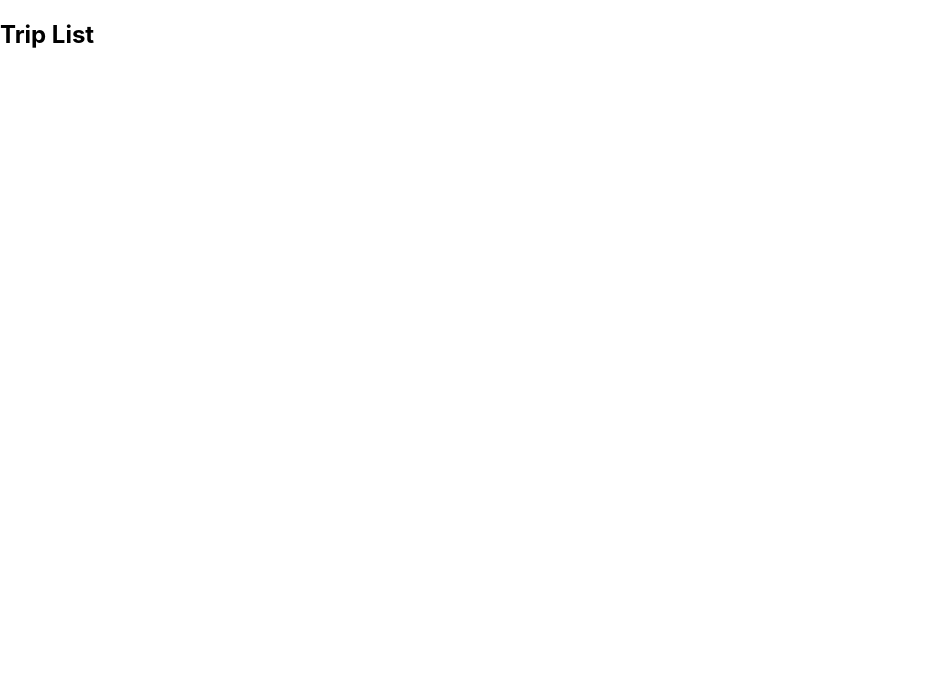
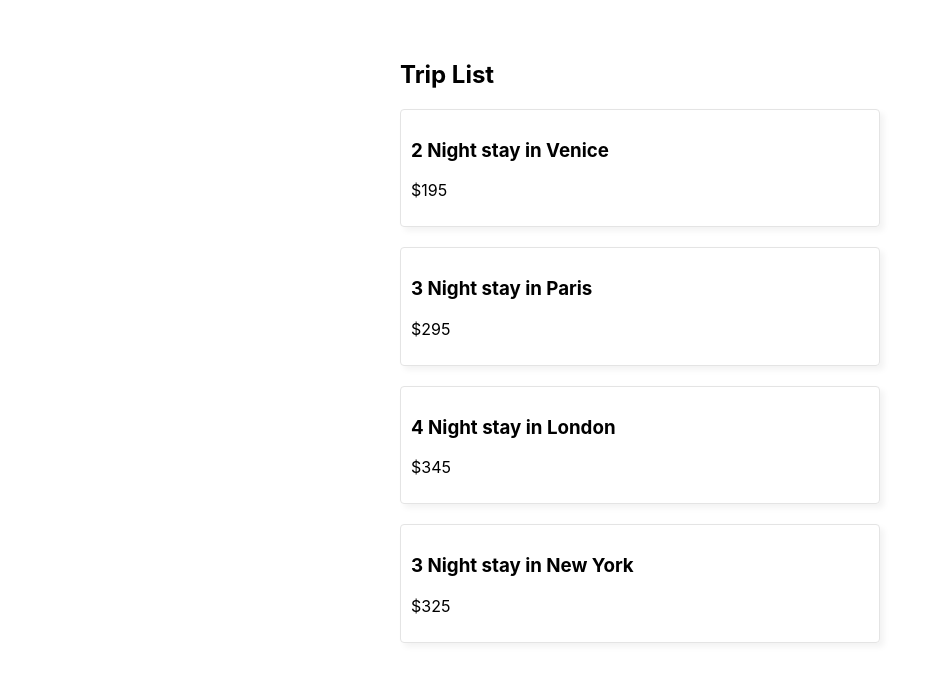
Before and after one commit to zeek-mansur/React-2, a React (Create React App) app in the folder tripago/: page / in a window 1280 px wide. Shown: the top 682 px of the page, without its empty margins (0-943 px from the left). Built offline with nearby package versions, Linux system fonts and the light colour scheme; data requests are answered from the project's data file.

Commit message:
Fetching data with useEffect

```diff
--- a/tripago/data/db.json
+++ b/tripago/data/db.json
@@ -3,19 +3,23 @@
 
         {
             "title": "2 Night stay in Venice",
-            "price": "$195"
+            "price": "$195",
+            "id": "1"
         },
         {
             "title": "3 Night stay in Paris",
-            "price": "$295"
+            "price": "$295",
+            "id": "2"
         },
         {
             "title": "4 Night stay in London",
-            "price": "$345"
+            "price": "$345",
+            "id": "3"
         },
         {
             "title": "3 Night stay in New York",
-            "price": "$325"
+            "price": "$325",
+            "id": "4"
         }
     ]
 
--- /dev/null
+++ b/tripago/src/components/TripList.css
@@ -0,0 +1,21 @@
+.trip-list {
+
+    width:  480px;
+    margin: 60px auto;
+
+}
+
+.trip-list ul {
+    padding: 0;
+}
+
+.trip-list li {
+
+    border: 1px solid #e4e4e4;
+    box-sizing: border-box;
+    padding: 10px;
+    box-shadow: 4px 4px 6px rgba(0, 0, 0, 0.05);
+    border-radius: 4px;
+    list-style-type: none;
+    margin: 20px 0;
+}
--- a/tripago/src/components/TripList.js
+++ b/tripago/src/components/TripList.js
@@ -1,18 +1,31 @@
-import { useState } from "react"
+import { useState, useEffect } from "react"
+//Styles
+import './TripList.css'
 
 export default function TripList(){
 
     const [trips, setTrips] = useState([])
+
+    useEffect(() => {
+        fetch('http://localhost:3000/trips')
+        .then(response => response.json())
+        .then(json => setTrips(json))
+    }, [])
+
     console.log(trips)
-
-    fetch('http://localhost:3000/trips')
-    .then(response => response.json())
-    .then(json => setTrips(json))
 
     return (
 
-        <div>
+        <div className="trip-list">
             <h2>Trip List</h2>
+            <ul>
+                {trips.map(trip =>(
+                        <li key={trip.id}>
+                            <h3>{trip.title}</h3>
+                            <p>{trip.price}</p>
+                        </li>
+                ))}
+            </ul>
         </div>
     )
 }
```
